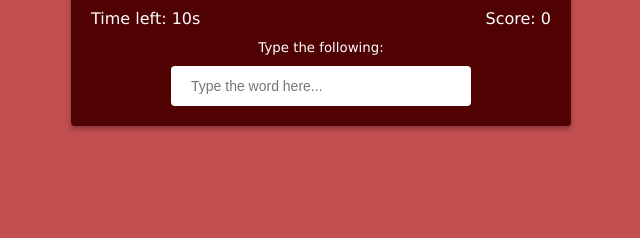
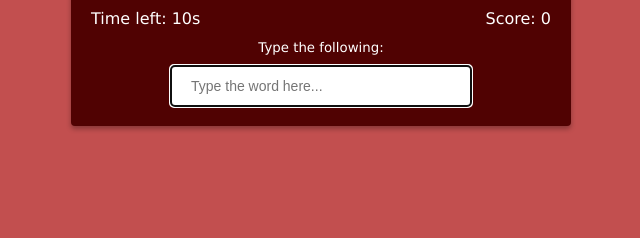
Before and after one commit to CamilingJS/TypeHype, a plain HTML site: page index.html in a window 1280 px wide. Shown: the part 371-609 px from the top of the page, 319-959 px from the left. Drawn offline with Linux system fonts and the light colour scheme.

Commit message:
fixed input from class to id for to get from DOM by Id

```diff
--- a/index.html
+++ b/index.html
@@ -33,7 +33,13 @@
     <h2>⚡ Speedster ⚡</h2>
     <small>Type the following:</small>
     <h1 id="word"></h1>
-    <input type="text" class="text" autocomplete="off" placeholder="Type the word here...">
+    <input
+        type="text"
+        id="text"
+        autocomplete="off"
+        placeholder="Type the word here..."
+        autofocus
+      />
     <p class="time-container">
         Time left: <span id="time">10s</span>
     </p>
```
